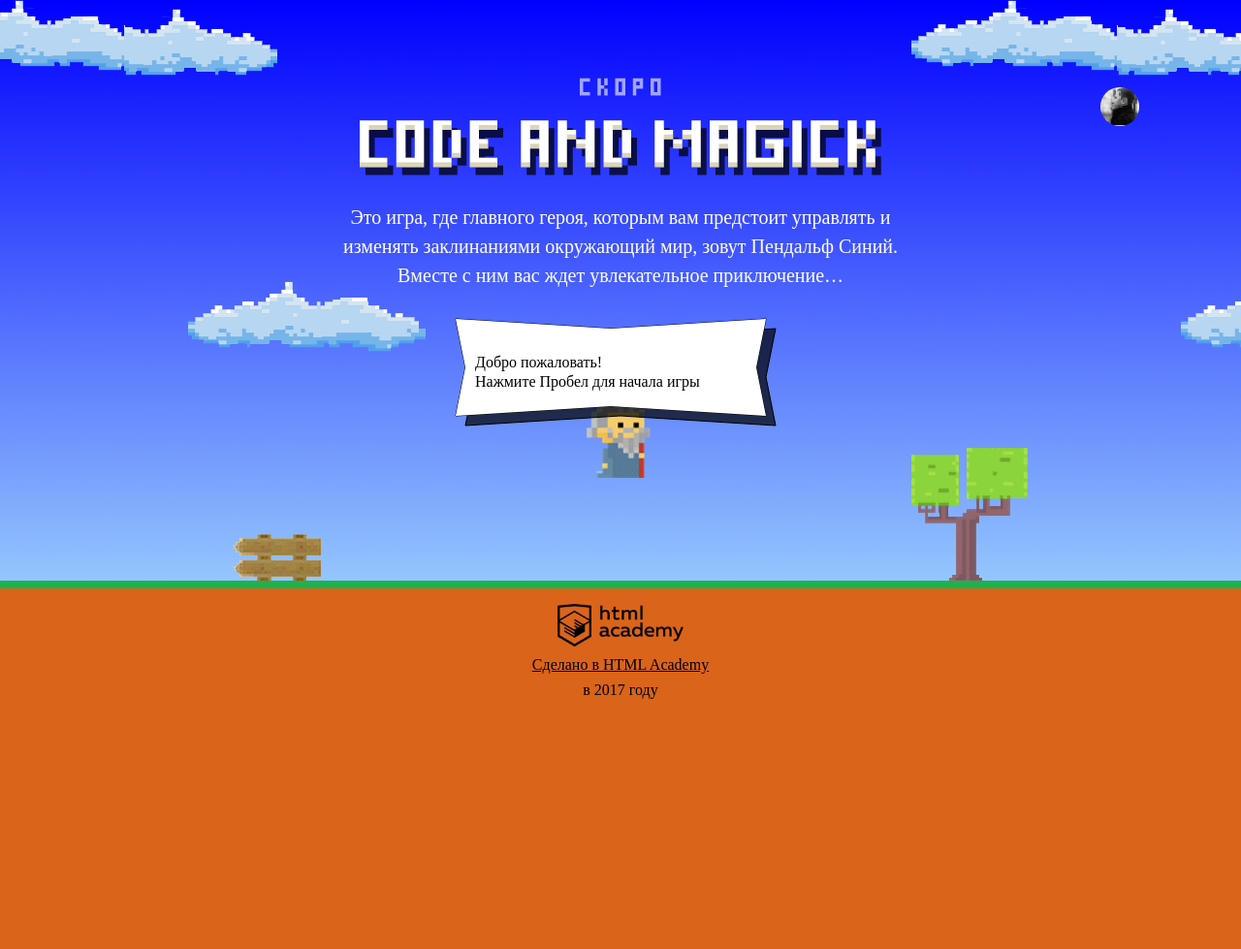
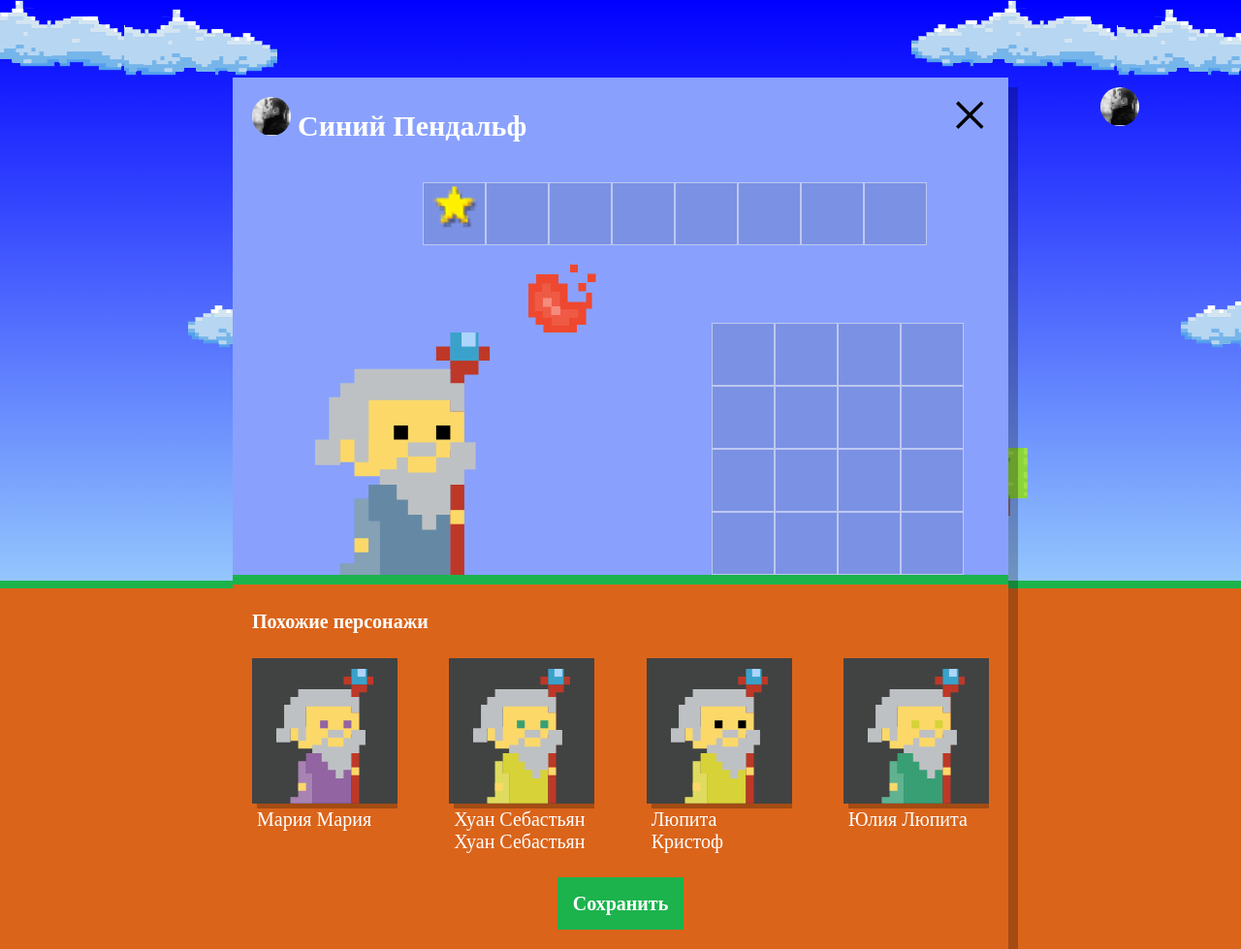
Before and after one commit to likedaydream/code-and-magick, a website: page index.html in a window 1280 px wide. Shown: the whole page at 97% size. Before the commit the page ends 800 px from the top, so only its background shows below. Drawn offline with Linux system fonts and the light colour scheme; a web font is replaced by a local one.

Commit message:
Similar wizards

```diff
--- a/index.html
+++ b/index.html
@@ -200,6 +200,7 @@
 </script>
 <script src="js/stat.js"></script>
 <script src="js/game.js"></script>
+<script src="js/setup.js"></script>
 
 </body>
 </html>
--- /dev/null
+++ b/js/setup.js
@@ -0,0 +1,104 @@
+'use strict';
+
+var generateWizardsData = function(wizardsCount) {
+  var wizards = [];
+
+  var names = [
+    'Иван',
+    'Хуан Себастьян',
+    'Мария',
+    'Кристоф',
+    'Виктор',
+    'Юлия',
+    'Люпита',
+    'Вашингтон',
+  ];
+
+  var surnames = [
+    'Иван',
+    'Хуан Себастьян',
+    'Мария',
+    'Кристоф',
+    'Виктор',
+    'Юлия',
+    'Люпита',
+    'Вашингтон',
+  ];
+
+  var colors = [
+    'rgb(101, 137, 164)',
+    'rgb(241, 43, 107)',
+    'rgb(146, 100, 161)',
+    'rgb(56, 159, 117)',
+    'rgb(215, 210, 55)',
+    'rgb(0, 0, 0)',
+  ];
+
+  var eyesColors = [
+    'rgb(101, 137, 164)',
+    'rgb(241, 43, 107)',
+    'rgb(146, 100, 161)',
+    'rgb(56, 159, 117)',
+    'rgb(215, 210, 55)',
+    'rgb(0, 0, 0)',
+  ];
+
+  for (let i = 0; i < wizardsCount; i++) {
+    let newNameKey = Math.floor(Math.random() * names.length);
+    let newName = names[newNameKey];
+    let newSurnameKey = Math.floor(Math.random() * surnames.length);
+    let newSurname = surnames[newSurnameKey];
+    let newFullname = newName + ' ' + newSurname;
+    var newColor = colors[Math.floor(Math.random() * colors.length)];
+    var newEyesColor = eyesColors[Math.floor(Math.random() * eyesColors.length)];
+
+    var newWizard = {
+      name: newFullname,
+      coatColor: newColor,
+      eyesColor: newEyesColor,
+    };
+
+    wizards.push(newWizard);
+  }
+
+  return wizards;
+};
+
+var wizardTemplate = document.querySelector('#similar-wizard-template').content.querySelector('.setup-similar-item');
+
+var generateWizardElement = function(wizard) {
+  var newWizard = wizardTemplate.cloneNode(true);
+
+  newWizard.querySelector('.setup-similar-label').textContent = wizard.name;
+  newWizard.querySelector('.wizard-coat').style.fill = wizard.coatColor;
+  newWizard.querySelector('.wizard-eyes').style.fill = wizard.eyesColor;
+
+  return newWizard;
+};
+
+var generateWizardsBlock = function(wizards) {
+  var wizardsFragment = document.createDocumentFragment();
+
+  for (let i = 0; i < wizards.length; i++) {
+    let wizard = wizards[i];
+    var newWizard = generateWizardElement(wizard);
+
+    wizardsFragment.appendChild(newWizard);
+  }
+
+  return wizardsFragment;
+};
+
+
+// Start
+var setup = document.querySelector('.setup');
+
+setup.classList.remove('hidden');
+
+var wizards = generateWizardsData(4);
+var wizardsBlock = generateWizardsBlock(wizards);
+var similarList = document.querySelector('.setup-similar-list');
+var setupSimilar = setup.querySelector('.setup-similar');
+
+similarList.appendChild(wizardsBlock);
+setupSimilar.classList.remove('hidden');
```
